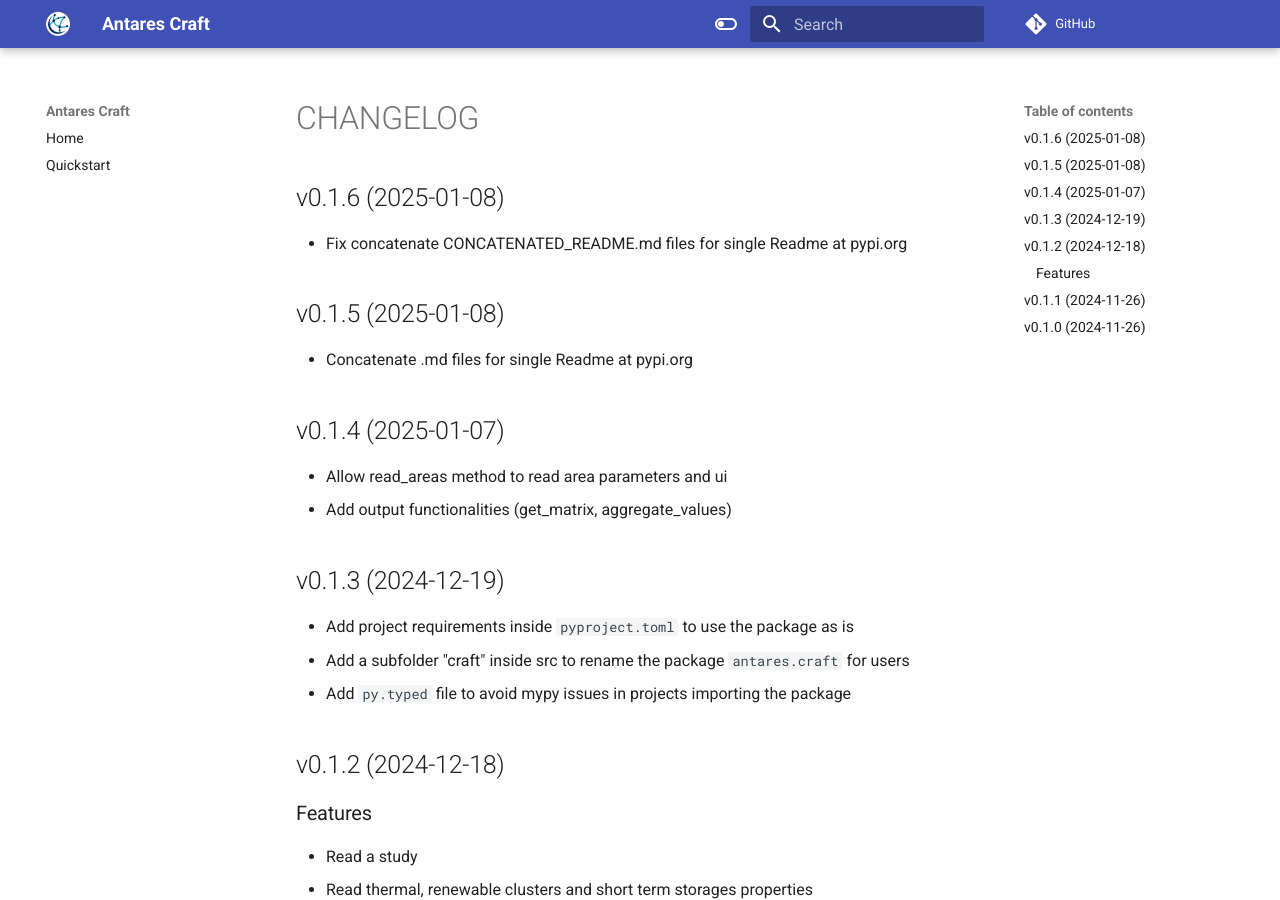
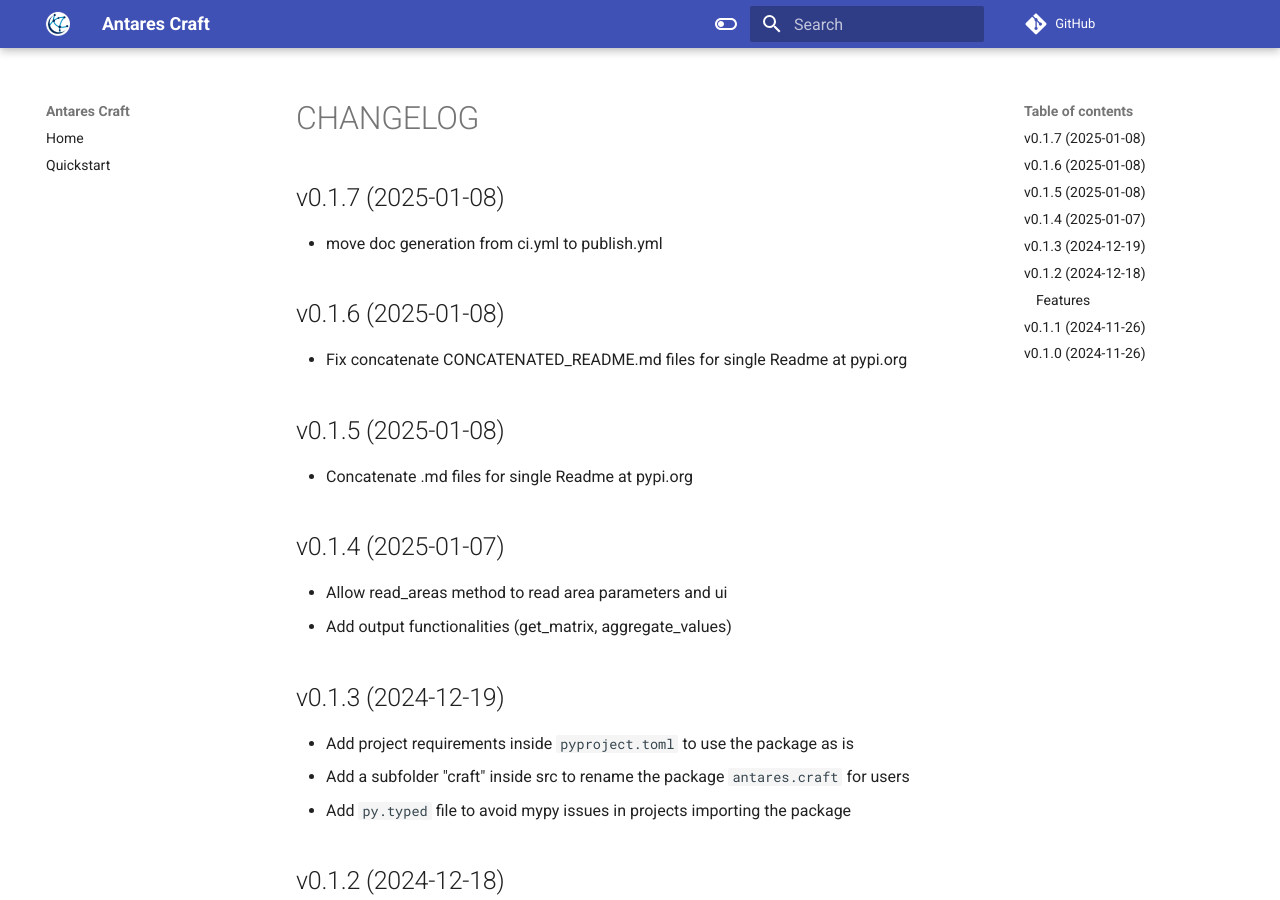
Before and after one commit to AntaresSimulatorTeam/antares_craft, an MkDocs documentation site: the page built from docs/CHANGELOG.md, in a window 1280 px wide and 900 px high. Built offline with MkDocs 1.6.1 and Material for MkDocs 9.7.7, drawn with Linux system fonts in a browser that asks for light colours; comment, search, counter and statistics services are not loaded.

Commit message:
chore(release)v0.1.7 (#50)

```diff
--- a/docs/CHANGELOG.md
+++ b/docs/CHANGELOG.md
@@ -1,3 +1,8 @@
+v0.1.7 (2025-01-08)
+-------------------
+
+- move doc generation from ci.yml to publish.yml
+
 v0.1.6 (2025-01-08)
 -------------------
 
```
